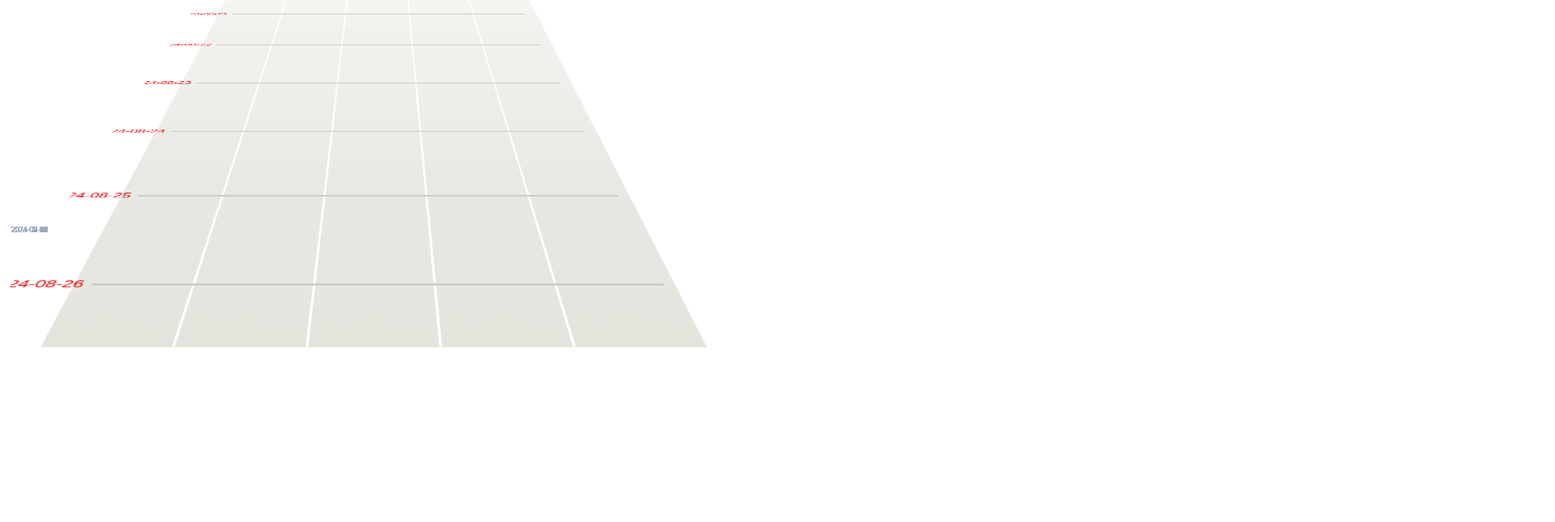
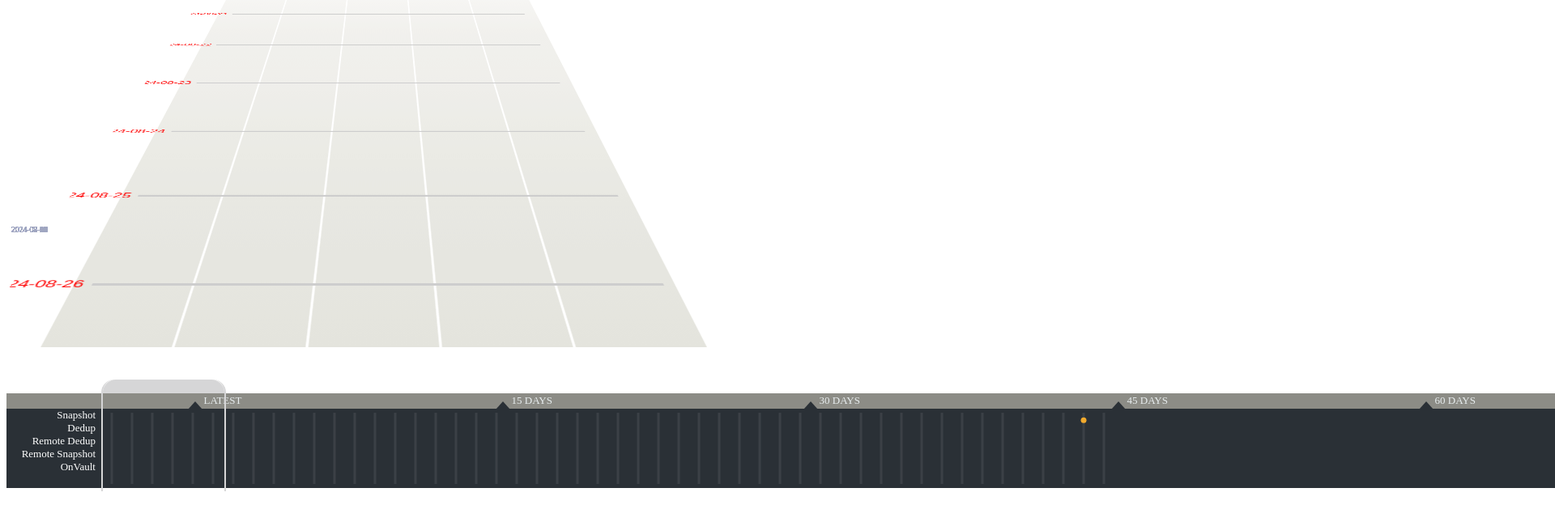
Before and after one commit to AccOlaDe-peng/vite-date-tick, a React (Vite) app: page / in a window 1280 px wide. Shown: the part 47-692 px from the top of the page at 81% size, 1920 px wide, since content can reach past the window. Built offline with nearby package versions, Linux system fonts and the light colour scheme.

Commit message:
fix: 完成滚动和拖拽功能的结合

```diff
--- a/package.json
+++ b/package.json
@@ -15,7 +15,8 @@
     "dayjs": "^1.11.13",
     "lodash": "^4.17.21",
     "react": "^18.3.1",
-    "react-dom": "^18.3.1"
+    "react-dom": "^18.3.1",
+    "react-draggable": "^4.4.6"
   },
   "devDependencies": {
     "@eslint/js": "^9.8.0",
--- a/src/App.css
+++ b/src/App.css
@@ -2,6 +2,8 @@
     position: relative;
     width: 100%;
     height: 100%;
+    /* display: flex;
+    flex-direction: column; */
     .master-container {
         float: left;
         height: 468px;
@@ -90,4 +92,102 @@
             }
         }
     }
+
+    .timeline-wrap {
+        top: 40px;
+        position: relative;
+        height: 200px;
+        clear: both;
+        .timeline-labels {
+            color: white;
+            float: left;
+            padding: 0;
+            z-index: 10;
+            background-color: #2a3036;
+            margin-top: 17px;
+            position: absolute;
+            top: 0;
+            left: 0;
+            height: 117px;
+            width: 115px;
+            .timeline-header {
+                height: 19px;
+                padding: 0;
+                min-width: 115px;
+                width: 85px;
+                background: #8c8c86;
+                color: #e8eeef;
+            }
+            span{
+                display: block;
+                font-size: 13px;
+                font-weight: 100;
+                text-align: right;
+            }
+        }
+        .timeline-anchor {
+            position: absolute;
+            top: 0;
+            left: 115px;
+            .timeline-container {
+                float: left;
+                overflow-x: hidden;
+                padding-top: 17px;
+                position: relative;
+                top: 0px;
+                width: 24000px;
+                .timeline-header {
+                    background: #8c8c86;
+                    color: #e8eeef;
+                    font-size: 13px;
+                    min-width: 1550px;
+                    padding: 1px 0 0 8.5em;
+                    text-align: left;
+                    height: 18px;
+                    width: 100%;
+                    div{
+                        display: inline-block;
+                        text-transform: uppercase;
+                        width: 380px;
+                    }
+                    .timeline-top-arrow {
+                        border-left: 9px solid transparent;
+                        border-right: 9px solid transparent;
+                        border-bottom: 10px solid #2a3036;
+                        height: 0;
+                        position: relative;
+                        top: -6px;
+                        left: -2px;
+                    }
+                }
+
+                .timeline{
+                    background: #2a3036;
+                    height: 98px;
+                    padding: 0;
+                    text-align: left;
+                    .svg{
+                        .graphback{
+
+                        }
+                    }
+                    .slider {
+                        border-left: 2px solid #d6d6d7;
+                        border-right: 2px solid #d6d6d7;
+                        border-top: 17px solid #d6d6d7;
+                        border-top: 0px solid #d6d6d7;
+                        border-radius: 16px 16px 0 0;
+                        height: 138px;
+                        left: 2px;
+                        position: absolute;
+                        top: 0;
+                        width: 176px;
+                    }
+                    .ui-draggable{
+                        cursor: move;
+                    }
+                }
+            }
+        }
+    }
 }
--- a/src/App.jsx
+++ b/src/App.jsx
@@ -3,7 +3,7 @@
  * @author: pengrenchang
  * @Date: 2024-08-14 10:30:14
  * @LastEditors: pengrenchang
- * @LastEditTime: 2024-08-27 18:28:22
+ * @LastEditTime: 2024-08-28 18:24:17
  */
 
 import { useEffect, useRef, useState } from 'react';
@@ -11,19 +11,23 @@ import { map, range, toNumber, find, round, divide, minBy, maxBy, some} from "lo
 import dayjs from "dayjs";
 import classnames from "classnames";
 import { useScroll, useInViewport, useMemoizedFn } from 'ahooks';
+import Draggable from 'react-draggable';
 import './App.css'
 
 function App() {
     const [dateList, setDateList] = useState([]);
-    const [maxTick, setMaxTick] = useState(100);
-    const [scale,  setScale] = useState(0);
+    const [maxTick, setMaxTick] = useState(0);
+    const [maxTimeline, setMaxTimeline] = useState(0);
+    const [maxTop, setMaxTop] = useState(0);
+    const [position, setPosition] = useState({ x: 0, y: 0 });
     const svgRef = useRef(null);
     const tickRef = useRef(null);
     const scroll = useScroll(svgRef);
     const dateRef = useRef([]);
-    const numTicks = 49;
+    const numTicks = 50;
 
-    // console.log(scroll, maxTick);
+    //驱动比例
+    const scale = round(maxTop / maxTimeline, 2);
     // 定义函数
     const  generateDateList = (endDate, days) => {
         // 创建日期数组
@@ -32,14 +36,14 @@ function App() {
             return dayjs(endDate).subtract(i, 'day').format('YYYY-MM-DD')
         }).reverse();
 
-        return dateList.map((date, i)=> ({date, tick: 50 + 180 * i}))
+        return dateList.map((date, i)=> ({date, tick: 50 + 180 * i, timeline: 5 + 25 * i}))
     }
 
     useEffect(() => {
         const dateList_ = generateDateList("2024-08-26", numTicks);
         setMaxTick(dateList_[dateList_.length - 1].tick + 150)
+        setMaxTimeline(dateList_[dateList_.length - 1].timeline)
         setDateList(dateList_);
-
     }, [])
 
     const callback = useMemoizedFn((entry) => {
@@ -77,13 +81,38 @@ function App() {
         return b;
     }
 
+    //获取可拖动高度
+    const getScrollHeight = () => {
+        if (svgRef.current) {
+            return svgRef.current.scrollHeight - 1140;
+        }
+        return 0
+    }
 
-    console.log(dateList)
+    //设置滑动高度
+    const setScrollTop = (scrollTop) => {
+        if (svgRef.current) {
+            svgRef.current.scrollTop = scrollTop;
+        }
+    }
+
+    // console.log(dateList)
     const [inViewport, ratio] = useInViewport(dateRef.current, {
         callback,
         // threshold: [0, 0.25, 0.5, 0.75, 1],
         root: svgRef,
     });
+
+    const timeHeader = map(range(0, 720 + 15, 15), d => d === 0? "Latest": `${d} Days`);
+
+    const handleDrag = (event, data) => {
+        console.log(data.x);
+        const scrollHeight = getScrollHeight();
+        const slidingDistance = scrollHeight - round(data.x * scale, 0)
+        setPosition({ x: data.x, y: 0 });
+        setScrollTop(slidingDistance)
+
+    }
 
     // const getTop = (n) => {
     //     const top = parseInt(scroll?.top);
@@ -92,30 +121,38 @@ function App() {
     // }
     useEffect(()=> {
         if(scroll?.top){
-            const top = parseInt(scroll.top);
-            setDateList(prev => {
-                const arr = prev.filter(n => n.entry?.isIntersecting).map(n => {
-                    return  {label: n.date, num: round(divide(n.tick - top + 220 , 2.7), 0)}
-                })
-                console.log(arr)
-                const newArr = adjustSequenceIncreasingDiff(arr)
-                console.log(newArr)
-                const newDateList = map(prev, (n, index) => {
-                    if(some(newArr, i => i.label === n.date)){
-                        const newValue = find(newArr, ["label", n.date])?.num
+            const top = parseInt(scroll.top, 10);
+            //滚动驱使时间轴比例变动
+            const slidingDistance = round((maxTop - top) / scale, 0)
+            setPosition({ x: slidingDistance, y: 0 })
+            //刻度滚动逻辑
+            // setDateList(prev => {
+            //     const arr = prev.filter(n => n.entry?.isIntersecting).map(n => {
+            //         return  {label: n.date, num: round(divide(n.tick - top + 220 , 2.7), 0)}
+            //     })
+            //     console.log(arr)
+            //     const newArr = adjustSequenceIncreasingDiff(arr)
+            //     console.log(newArr)
+            //     const newDateList = map(prev, (n, index) => {
+            //         if(some(newArr, i => i.label === n.date)){
+            //             const newValue = find(newArr, ["label", n.date])?.num
 
-                        return {...n, style: { top: `${newValue}px`  }}
-                    }
-                    return n
-                })
-                return newDateList
-            })
+            //             return {...n, style: { top: `${newValue}px`  }}
+            //         }
+            //         return n
+            //     })
+            //     return newDateList
+            // })
+
+
         }
     }, [scroll]);
 
     useEffect(() => {
         if (svgRef.current) {
-            svgRef.current.scrollTop = maxTick;
+            const scrollHeight = getScrollHeight()
+            setScrollTop(scrollHeight)
+            setMaxTop(scrollHeight)
         }
     }, [svgRef.current])
 
@@ -155,6 +192,49 @@ function App() {
                     </div>
                 </div>
             </div>
+            <div className="timeline-wrap">
+                <div className="timeline-labels">
+                    <div className="timeline-header"></div>
+                    <div style={{paddingRight: "5px"}}>
+                        <span>Snapshot</span>
+                        <span>Dedup</span>
+                        <span>Remote Dedup</span>
+                        <span>Remote Snapshot</span>
+                        <span>OnVault</span>
+                    </div>
+                </div>
+                <div className="timeline-anchor">
+                    <div className="timeline-container" style={{ left: 0 }}>
+                        <div className="timeline-header">
+                            {map(timeHeader, t => <div><span className="timeline-top-arrow"></span>{t}</div>)}
+                        </div>
+                        <div className="timeline">
+                            <div className="svg" style={{float: "left", overflow: "hidden", position: "relative", width: 23914}}>
+                                <svg className="graphback" width="1304" height="100" >
+                                    <g transform="translate(0,5)">
+                                        <g className="tl" transform="translate(10,0)">
+                                            <g className="x axis" fontSize="10" transform="translate(0, 70)" fill="none" fontFamily="sans-serif" textAnchor="middle">
+                                                <path className="domain" stroke="" d="M0.5,-9V0.5H1304V-9" style={{ display: "none" }}></path>
+                                                {dateList.map((n, index) => (<g key={n.date} className="tick" transform={`translate(${n.timeline}, 0)`} >
+                                                    <line stroke="#3b4046" strokeWidth="3" y2="-70" y1="18"></line>
+                                                    <text fill="red" y="-12" dy="0em"></text>
+                                                </g>))}
+                                            </g>
+                                            <circle r="3.5" id="592547" data-type="snapshot" cy="9.35" cx="1205" style={{ fill: "rgb(242, 170, 45)" }}></circle>
+                                        </g>
+                                    </g>
+                                </svg>
+                            </div>
+                            <Draggable axis="x" position={position} onDrag={handleDrag} bounds={{left: 0, right: maxTimeline}}>
+                                <div className="slider ui-draggable ui-draggable-handle" style={{ width: 150 }}>
+                                    <div style={{height: 17, backgroundColor: "#d6d6d7", width: 150, borderRadius: "16px 16px 0 0"}}></div>
+                                </div>
+                            </Draggable>
+
+                        </div>
+                    </div>
+                </div>
+            </div>
         </div>
     )
 }
```
Also changed, not shown: 1 other file (tests, documents, lock files or other folders).
